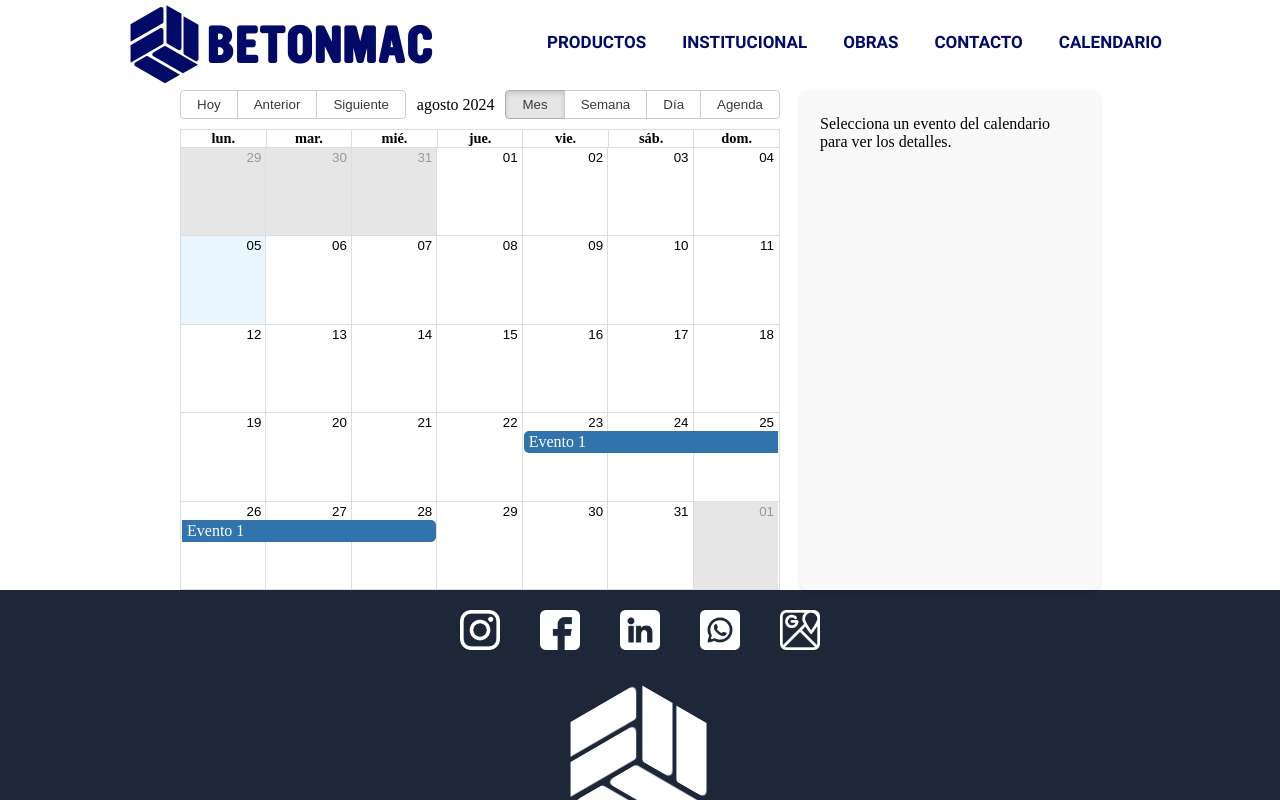
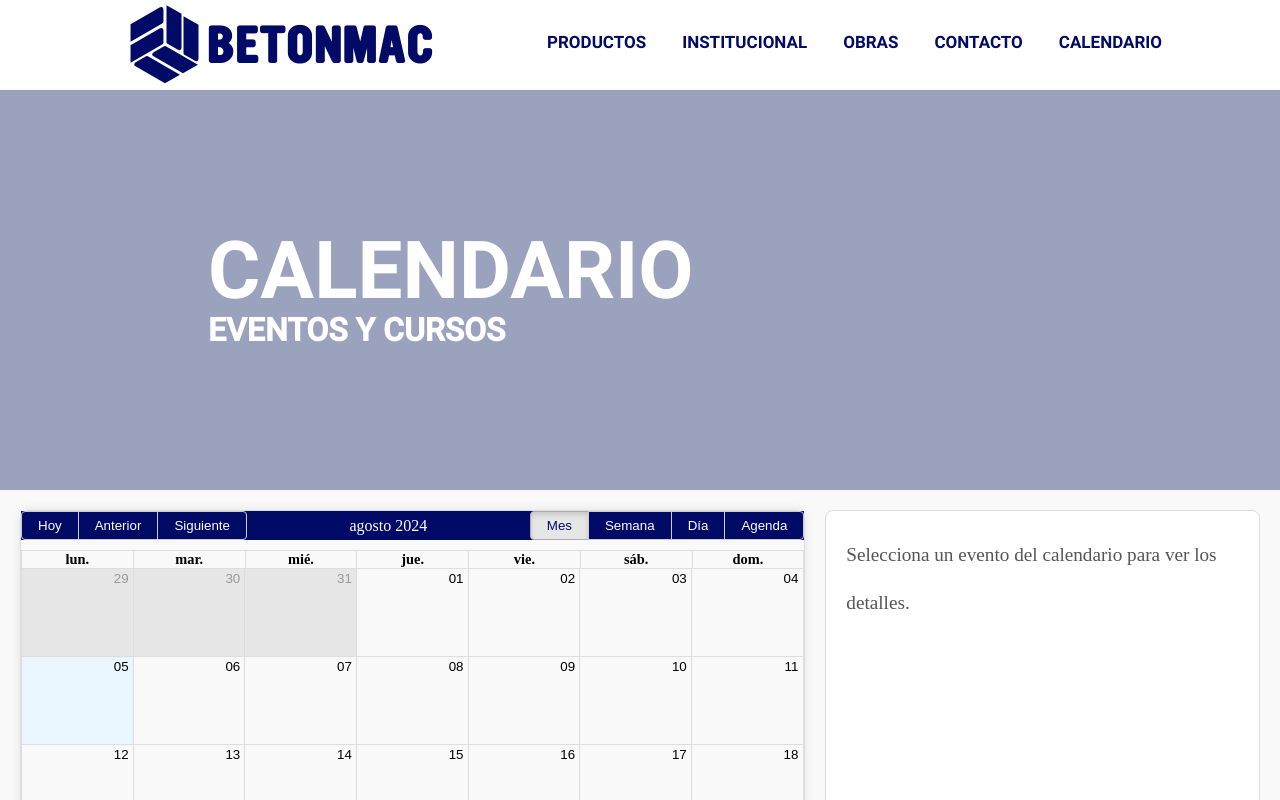
Before and after one commit to Apoolgff/betonmac, a React (Vite) app: page /calendario in a window 1280 px wide. Shown: the top 800 px of the page. Built offline with nearby package versions, Linux system fonts and the light colour scheme.

Commit message:
Novedades, Mapa y calendario

```diff
--- a/src/Data/event.json
+++ b/src/Data/event.json
@@ -2,13 +2,15 @@
     {
       "id": "1",
       "title": "Evento 1",
+      "description": "Descripcion del evento 1",
       "start": "2024-08-23T12:00:00",
       "end": "2024-08-28T17:30:00"
     },
     {
       "id": "2",
       "title": "Evento 2",
-      "start": "2024-08-09T00:00:00",
-      "end": "2024-012-02T23:59:00"
+      "description": "Descripcion del evento 2",
+      "start": "2024-08-23T00:00:00",
+      "end": "2024-12-02T23:59:00"
     }
   ]
--- a/src/components/Eventos.css
+++ b/src/components/Eventos.css
@@ -1,27 +1,155 @@
+/* Eventos.css */
+.hero-calendar-layer {
+  background-color:rgba(21, 41, 104, 0.431);
+  width: 100%;
+  height: 100%;
+  display:flex;
+  justify-content: flex-start;
+  align-items: center;
+  padding-left: 13rem;
+}
+
+.hero-calendar-image {
+  position: relative;
+  width: 100%;
+  height: 50vh;
+  /*background: url('/images/backgrounds/latam.svg') no-repeat center center/contain;*/
+  display: flex;
+  align-items: center;
+  justify-content: center;
+
+}
+
+
+.hero-calendar-text h1  {
+  line-height: 1;
+  margin: 0;
+  animation: title-entrance 2.5s ease;
+}
+.hero-calendar-text h3{
+  color: white;
+  margin: 0;
+  text-transform: uppercase;
+  font-family: 'roboto-medium';
+  animation: subtitle-entrance 2s ease-in-out;
+}
+
+
+
+
+@keyframes title-entrance {
+0% {
+  opacity: 0;
+  transform: translateX(-100px);
+}
+50% {
+  opacity: 0;
+  transform: translateX(-100px);
+}
+100% {
+  opacity: 1;
+  transform: translateX(0);
+}
+}
+
+
+
+
+@keyframes subtitle-entrance {
+0% {
+  opacity: 0;
+}
+100% {
+  opacity: 1;
+}
+}
+
 .container {
   display: flex;
-    flex-direction: row;
-    justify-content: center;
-    gap: 20px;
+  justify-content: space-between;
+  padding: 20px;
+  background-color: #f9f9f9;
 }
 
 .calendar-container {
-    width: 600px;
-    height: 500px;
+  flex: 2;
+  margin-right: 20px;
 }
 
 .event-container {
-    width: 300px;
+  flex: 1;
   padding: 20px;
-    background-color: #f9f9f9;
+  background-color: #fff;
+  border: 1px solid #ddd;
   border-radius: 8px;
-    box-shadow: 0 2px 4px rgba(0, 0, 0, 0.1);
 }
 
 .event-container h2 {
+  font-size: 1.8rem;
   margin-bottom: 10px;
+  color: var(--primary-color);
+  text-align: center;
 }
 
 .event-container p {
-    margin: 5px 0;
+  font-size: 1.2rem;
+  line-height: 3rem;
+  color: #555;
+  text-align: start;
 }
+
+.event-line{
+  border-bottom: 2px solid var(--primary-color);
+}
+
+.event-container p span{
+  font-size: 1.5rem;
+  color: #555;
+  font-weight: bold;
+}
+
+/* Estilos para el calendario */
+.rbc-toolbar {
+  background-color: var(--primary-color);
+  color: #fff;
+}
+
+.rbc-toolbar button {
+  color: #fff;
+}
+
+.rbc-toolbar span {
+  color: #fff;
+}
+
+.rbc-toolbar button:active, .rbc-toolbar button.rbc-active {
+  background-image: none;
+  -webkit-box-shadow: inset 0 3px 5px rgba(0, 0, 0, 0.125);
+  box-shadow: inset 0 3px 5px rgba(0, 0, 0, 0.125);
+  background-color: #e6e6e6;
+  border-color: #adadad;
+  color: var(--primary-color);
+}
+
+.rbc-event {
+  background-color: var(--underline-color);;
+  color: var(--primary-color);
+  border-radius: 4px;
+  height: 20px;
+  margin: 3px 0 3px 0;
+}
+
+.rbc-event:hover {
+  background-color: var(--primary-color);
+  color: #fff;
+}
+
+.rbc-selected {
+  color: #fff;
+}
+
+.rbc-calendar {
+  border: 1px solid #ddd;
+  border-radius: 8px;
+  box-shadow: 0 0 10px rgba(0,0,0,0.1);
+}
--- a/src/components/Eventos.jsx
+++ b/src/components/Eventos.jsx
@@ -36,6 +36,15 @@ const Eventos = () => {
   };
 
   return (
+    <>
+      <header className="hero-calendar-image">
+        <div className="hero-calendar-layer">
+          <div className="hero-calendar-text">
+            <h1>Calendario</h1>
+            <h3>Eventos y cursos</h3>
+          </div>
+        </div>
+      </header>
       <div className='container'>
         <div className='calendar-container'>
           <Calendar
@@ -65,15 +74,20 @@ const Eventos = () => {
           {selectedEvent ? (
             <>
               <h2>{selectedEvent.title}</h2>
-            <p>Inicio: {dayjs(selectedEvent.start).format('DD/MM/YYYY HH:mm')}</p>
-            <p>Fin: {dayjs(selectedEvent.end).format('DD/MM/YYYY HH:mm')}</p>
+              <p className='event-line'><span>Descripcion:</span> {selectedEvent.description}</p>
+              <p><span>Fecha de inicio:</span> {dayjs(selectedEvent.start).format('DD/MM/YYYY')}</p>
+              <p className='event-line'><span>Horario de inicio:</span> {dayjs(selectedEvent.start).format('HH:mm')}</p>
+              <p><span>Fecha de finalizacion:</span> {dayjs(selectedEvent.end).format('DD/MM/YYYY HH:mm')}</p>
+              <p className='event-line'><span>Horario de finalizacion:</span> {dayjs(selectedEvent.end).format('HH:mm')}</p>
             </>
           ) : (
             <p>Selecciona un evento del calendario para ver los detalles.</p>
           )}
         </div>
       </div>
+    </>
   );
 };
 
+
 export default Eventos;
--- a/src/components/Inicio.jsx
+++ b/src/components/Inicio.jsx
@@ -4,11 +4,13 @@ import Counters from './Inicio/Counters'
 import Hproducts from './Inicio/Hproducts'
 import Hconsulta from './Inicio/Hconsulta'
 import Hcards from './Inicio/Hcards'
+import Hnews from './Inicio/Hnews'
 
 const Inicio = () => {
   return (
     <>
       <Hero />
+      <Hnews />
       <Counters />
       <Hproducts />
       <Hconsulta />
--- /dev/null
+++ b/src/components/Inicio/Hnews.css
@@ -0,0 +1,67 @@
+.novedades {
+    text-align: center;
+    padding: 50px 20px;
+    background-color: #f9f9f9;
+}
+
+.novedades h2 {
+    font-size: 2.5rem;
+    margin-bottom: 20px;
+    color: #333;
+}
+
+.novedades p {
+    font-size: 1.2rem;
+    margin-bottom: 40px;
+    color: #666;
+}
+
+.novedades-grid {
+    display: flex;
+    flex-wrap: wrap;
+    justify-content: space-around;
+}
+
+.novedad-item {
+    max-width: 300px;
+    max-height: 400px;
+    margin-bottom: 20px;
+    text-align: center;
+}
+
+.novedad-item img {
+    width: 100%;
+    height: 200px;
+    border-radius: 8px;
+    transition: transform 0.3s ease;
+}
+
+.novedad-item img:hover {
+    transform: scale(1.05);
+}
+
+.novedad-item h3 {
+    font-size: 1.5rem;
+    margin-top: 10px;
+    color: #333;
+}
+
+.novedad-item p {
+    font-size: 1rem;
+    color: #777;
+}
+
+.novedad-item .btn {
+    display: inline-block;
+    margin-top: 10px;
+    padding: 10px 20px;
+    background-color: #007bff;
+    color: #fff;
+    text-decoration: none;
+    border-radius: 5px;
+    transition: background-color 0.3s ease;
+}
+
+.novedad-item .btn:hover {
+    background-color: #0056b3;
+}
--- /dev/null
+++ b/src/components/Inicio/Hnews.jsx
@@ -0,0 +1,35 @@
+import React from 'react'
+import './Hnews.css'
+
+const Hnews = () => {
+  return (
+    <section className="novedades">
+    <h2>Novedades</h2>
+    <p>Descubre nuestros últimos productos y servicios.</p>
+    <div className="novedades-grid">
+        <div className="novedad-item">
+            <img src="/images/home/motohormigonera.png" alt="Producto 1" />
+            <h3>Producto 1</h3>
+            <p>Breve descripción del producto 1.</p>
+            <a href="#" className="btn">Más Información</a>
+        </div>
+        <div className="novedad-item">
+            <img src="/images/home/planta-movil.png" alt="Producto 2" />
+            <h3>Producto 2</h3>
+            <p>Breve descripción del producto 2.</p>
+            <a href="#" className="btn">Más Información</a>
+        </div>
+        <div className="novedad-item">
+            <img src="/images/home/silos.jpg" alt="Producto 3" />
+            <h3>Producto 2</h3>
+            <p>Breve descripción del producto 2.</p>
+            <a href="#" className="btn">Más Información</a>
+        </div>
+
+    </div>
+</section>
+
+  )
+}
+
+export default Hnews
--- a/src/components/Inicio/Hproducts.jsx
+++ b/src/components/Inicio/Hproducts.jsx
@@ -14,7 +14,7 @@ const products = [
       title: 'motohormigoneras',
       url: '/productos',
       class: 'home-product-motohormigoneras'},
-    { image: '/public/images/home/silos.jpg',
+    { image: '/images/home/silos.jpg',
       title: 'silos',
       url: '/productos',
       class: 'home-product-silos'},
--- a/src/components/Mapa.css
+++ b/src/components/Mapa.css
@@ -12,17 +12,24 @@
     fill: #010A66;
     stroke: #6b6f92;
     stroke-width: 1px;
+
 }
 
-.map-container a:hover path {
+/*.map-container a:hover path {
     fill: #FF9900;
-}
+}*/
 
 .map-container svg{
     max-width: 100%;
     max-height: 100%;
     overflow: visible;
 }
+
+.pins {
+    transform: translateZ(0); /* Asegura que se rendericen en la capa más alta disponible */
+  }
+
+
 
 .info-box {
     position: absolute;
--- a/src/components/Mapa.jsx
+++ b/src/components/Mapa.jsx
@@ -8,6 +8,7 @@ const Mapa = () => {
     const [position, setPosition] = useState({ top: 0, left: 0 });
     const [showTooltip, setShowTooltip] = useState(false);
 
+    const pinLogo = '/images/icons/beton.webp'
     const handleMouseEnter = (e, countryName) => {
         setPosition({
             top: e.clientY - 0, // Ajusta la posición vertical según sea necesario
@@ -25,13 +26,21 @@ const Mapa = () => {
     return (
         <div className='map-container'>
             <svg preserveAspectRatio="xMinYMin meet" baseProfile="tiny" fill="#ececec" height="600" stroke="black" strokeLinecap="round" strokeLinejoin="round" strokeWidth=".2" version="1.2" viewBox="250 290 900 200" width="550" xmlns="http://www.w3.org/2000/svg">
+                {/*<defs>
+                    <pattern id="pin-pattern" patternUnits="userSpaceOnUse" width="20" height="20">
+                        <image href={pinLogo} x="0" y="0" width="20" height="20" />
+                    </pattern>
+                </defs>*/}
+                <g className='pins'>
+                    <a href="#" title="Argentina">
 
-                <a href="#" title="Argentina">
-                    <path className="Argentina" d="M 669.1 851.7 666.1 851.5 661.1 851.5 655.1 837.9 658.2 840.7 662.5 845.3 670.3 849 677.6 850.5 676.8 853.5 672.4 853.8 669.1 851.7 Z">
-                    </path>
-                    <path className="Argentina" d="M 638.6 644.7 649.9 655.1 654.5 656.1 661.8 660.9 667.7 663.4 668.8 666.2 664.6 676 670.4 677.7 676.7 678.7 680.9 677.7 685.2 672.7 685.5 667.1 688.1 665.8 691.3 669.6 691.7 674.7 687.5 678.2 684.2 680.8 678.9 687.1 672.9 695.8 672.4 701 672 707.6 673.2 714 672.3 715.4 672.7 719.5 673 722.9 680.8 728.4 681 732.8 684.9 735.6 685.2 738.7 681.9 746.9 674.9 750.4 664.7 751.7 658.7 751 660.8 754.9 660.9 759.6 662.7 762.8 660.2 765.1 655.1 766 649.5 763.6 648 765.3 650.5 771.6 654.5 773.5 656.8 771.5 659.3 774.8 655.1 776.8 652.2 780.8 653.4 787.1 653.3 790.5 648.5 790.5 645.5 793.7 645.6 798.5 652.1 803.1 657.3 804.3 657.5 810 652.9 813.5 652.3 820.8 648.8 823.2 647.9 826.1 652.1 832.6 656.7 836.1 654.6 835.8 649.7 834.8 637.6 834 634.1 830.4 632.2 825.8 629.1 826.2 626.5 823.9 623.4 817.4 626.1 814.6 626.2 810.7 624.4 807.5 625.1 802.1 624 793.8 622.2 790.1 624 788.9 622.6 786.5 619.8 785.3 620.6 782.6 617.5 780.2 613.8 772.9 615.5 771.6 612.2 763.8 611.4 757.3 611.2 751.6 613.7 749.3 610.4 743 608.8 737.2 611.8 733 610.4 727.6 612 721.4 610.6 715.5 609 714.3 604.1 703.2 606.2 696.6 604.5 690.4 605.4 684.5 608 678.5 611.3 674.5 609.3 672 610.1 669.9 608.5 659.2 614.1 656.1 615.3 649.4 614.4 647.8 618.4 642 625.9 643.6 629.6 648.2 631.2 643 637.6 643.3 638.6 644.7 Z">
-                    </path>
-                </a>
+                        <path className="Argentina" d="M 669.1 851.7 666.1 851.5 661.1 851.5 655.1 837.9 658.2 840.7 662.5 845.3 670.3 849 677.6 850.5 676.8 853.5 672.4 853.8 669.1 851.7 Z">
+                        </path>
+                        <path className="Argentina" d="M 638.6 644.7 649.9 655.1 654.5 656.1 661.8 660.9 667.7 663.4 668.8 666.2 664.6 676 670.4 677.7 676.7 678.7 680.9 677.7 685.2 672.7 685.5 667.1 688.1 665.8 691.3 669.6 691.7 674.7 687.5 678.2 684.2 680.8 678.9 687.1 672.9 695.8 672.4 701 672 707.6 673.2 714 672.3 715.4 672.7 719.5 673 722.9 680.8 728.4 681 732.8 684.9 735.6 685.2 738.7 681.9 746.9 674.9 750.4 664.7 751.7 658.7 751 660.8 754.9 660.9 759.6 662.7 762.8 660.2 765.1 655.1 766 649.5 763.6 648 765.3 650.5 771.6 654.5 773.5 656.8 771.5 659.3 774.8 655.1 776.8 652.2 780.8 653.4 787.1 653.3 790.5 648.5 790.5 645.5 793.7 645.6 798.5 652.1 803.1 657.3 804.3 657.5 810 652.9 813.5 652.3 820.8 648.8 823.2 647.9 826.1 652.1 832.6 656.7 836.1 654.6 835.8 649.7 834.8 637.6 834 634.1 830.4 632.2 825.8 629.1 826.2 626.5 823.9 623.4 817.4 626.1 814.6 626.2 810.7 624.4 807.5 625.1 802.1 624 793.8 622.2 790.1 624 788.9 622.6 786.5 619.8 785.3 620.6 782.6 617.5 780.2 613.8 772.9 615.5 771.6 612.2 763.8 611.4 757.3 611.2 751.6 613.7 749.3 610.4 743 608.8 737.2 611.8 733 610.4 727.6 612 721.4 610.6 715.5 609 714.3 604.1 703.2 606.2 696.6 604.5 690.4 605.4 684.5 608 678.5 611.3 674.5 609.3 672 610.1 669.9 608.5 659.2 614.1 656.1 615.3 649.4 614.4 647.8 618.4 642 625.9 643.6 629.6 648.2 631.2 643 637.6 643.3 638.6 644.7 Z">
+                        </path>
+
+                    </a>
+                </g>
 
                 <a href="#" title="Bolivia">
                     <path d="M662.5 631.4l-0.3-2-5.4-3.3-5.2-0.1-9.6 1.9-2.1 5.6 0.2 3.5-1.5 7.7-1-1.4-6.4-0.3-1.6 5.2-3.7-4.6-7.5-1.6-4 5.8-3.9 0.9-3.1-8.9-3.7-7.2 1.1-6.2-3.2-2.7-1.2-4.6-3.2-4.4 2.9-6.9-2.9-5.4 1.1-2.2-1.2-2.4 1.9-3.2-0.3-5.4 0-4.6 1.1-2.1-5.5-10.4 4.2 0.6 2.9-0.2 1.1-1.9 4.8-2.6 2.9-2.4 7.3-1.1-0.4 4.8 0.9 2.5-0.3 4.3 6.5 5.7 6.4 1.1 2.3 2.4 3.9 1.3 2.5 1.8 3.5 0 3.4 1.9 0.5 3.7 1.2 1.9 0.3 2.7-1.7 0.1 2.8 7.5 10.7 0.3-0.5 3.7 0.8 2.5 3.2 1.8 1.7 4-0.6 5.1-1.3 2.8 0.8 3.6-1.6 1.4z" id="BO" name="Bolivia">
@@ -279,12 +288,16 @@ const Mapa = () => {
                 <path className="Guadeloupe" d="M 642.6 396.9 643 397 643.5 397.4 642.2 397.7 641.9 397.8 641.5 397.5 641.6 396.9 641.8 396.8 641.7 396.2 641.8 396 642.1 395.8 642.4 396.2 642.4 396.6 642.6 396.9 Z">
                 </path>
 
-                <circle cx="997.9" cy="189.1" id="0">
-                </circle>
-                <circle cx="673.5" cy="724.1" id="1">
-                </circle>
-                <circle cx="1798.2" cy="719.3" id="2">
-                </circle>
+
+                    <g className="pins">
+                        <image href={pinLogo} x="700" y="600" width="25" height="25" />
+                        <image href={pinLogo} x="650" y="635" width="25" height="25" />
+                        <image href={pinLogo} x="640" y="700" width="25" height="25" />
+                        <image href={pinLogo} x="595" y="720" width="25" height="25" />
+                        <image href={pinLogo} x="610" y="600" width="25" height="25" />
+                        {/* Añadir más imágenes en diferentes ubicaciones si es necesario */}
+                    </g>
+
             </svg>
             {showTooltip && info && (
                 <div
```
Also changed, not shown: public/images/icons/beton.webp (added), public/images/icons/betonmac.webp (added). Lines whose indentation alone changed are shown as unchanged.
